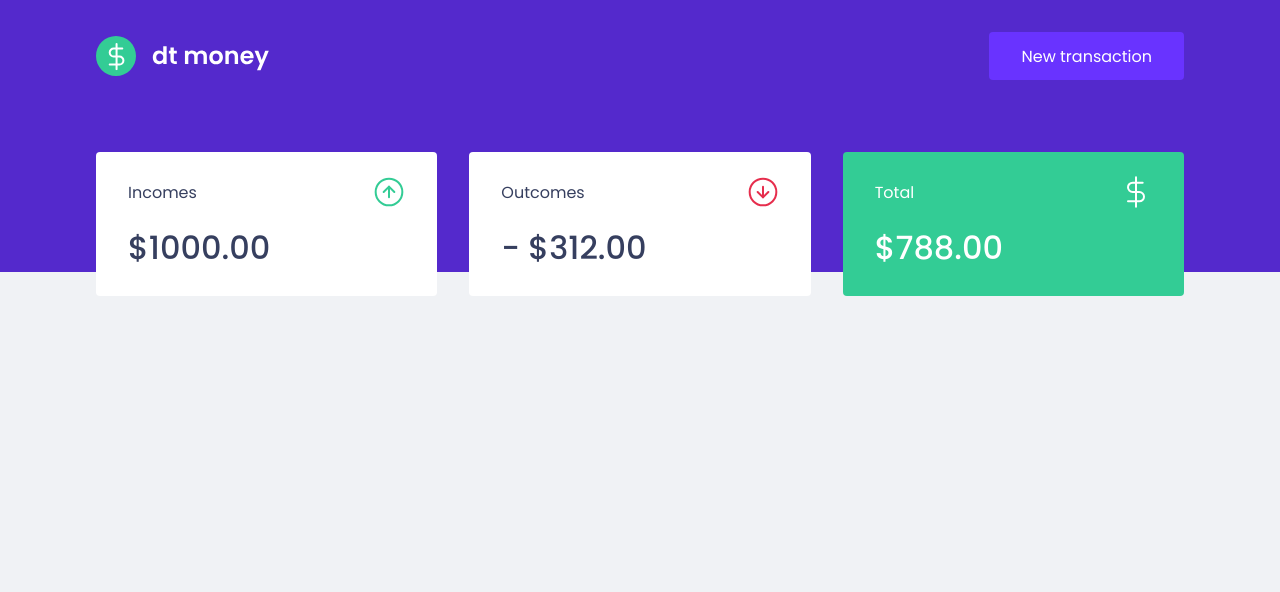
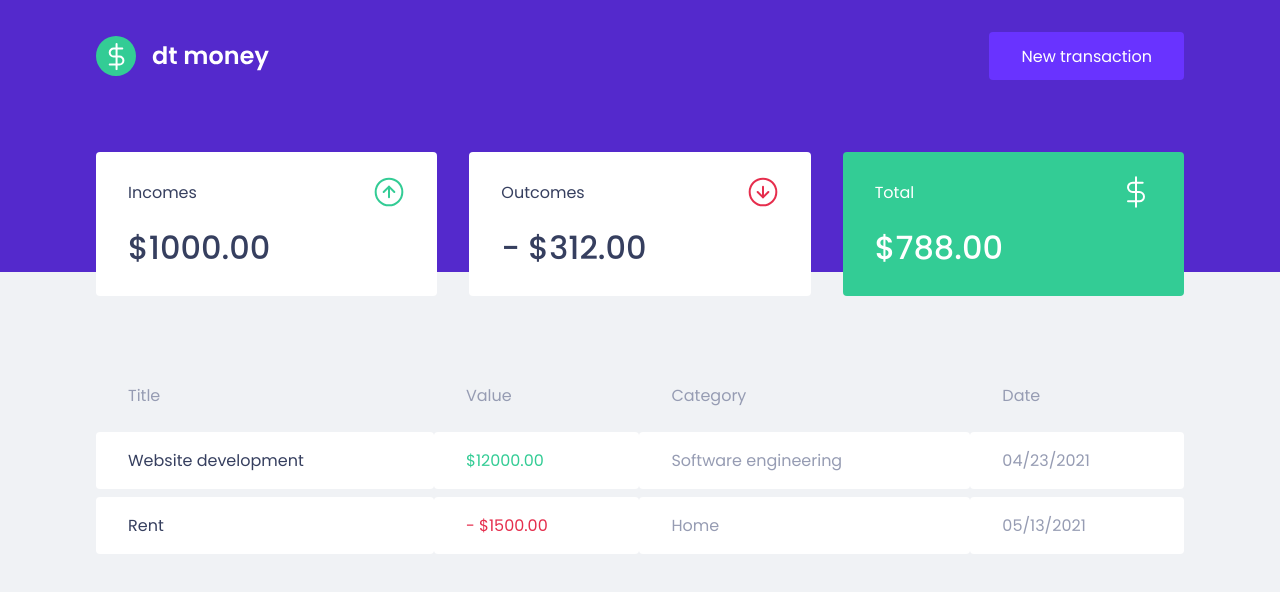
Before and after one commit to filipebteixeira98/dt-money, a React (Create React App) app: page / in a window 1280 px wide. Shown: the top 592 px of the page. Built offline with nearby package versions, Linux system fonts and the light colour scheme.

Commit message:
feat: create transactions table component

```diff
--- a/src/components/Dashboard/index.tsx
+++ b/src/components/Dashboard/index.tsx
@@ -1,4 +1,5 @@
 import { Summary } from '../Summary';
+import { TransactionsTable } from '../TransactionsTable';
 
 import { Container } from './styles';
 
@@ -6,6 +7,7 @@ export function Dashboard() {
   return (
     <Container>
       <Summary />
+      <TransactionsTable />
     </Container>
   );
 }
--- /dev/null
+++ b/src/components/TransactionsTable/index.tsx
@@ -0,0 +1,32 @@
+import { Container } from './styles';
+
+export function TransactionsTable() {
+  return (
+    <Container>
+      <table>
+        <thead>
+          <tr>
+            <th>Title</th>
+            <th>Value</th>
+            <th>Category</th>
+            <th>Date</th>
+          </tr>
+        </thead>
+        <tbody>
+          <tr>
+            <td>Website development</td>
+            <td className="deposit">$12000.00</td>
+            <td>Software engineering</td>
+            <td>04/23/2021</td>
+          </tr>
+          <tr>
+            <td>Rent</td>
+            <td className="withdraw">- $1500.00</td>
+            <td>Home</td>
+            <td>05/13/2021</td>
+          </tr>
+        </tbody>
+      </table>
+    </Container>
+  );
+}
--- /dev/null
+++ b/src/components/TransactionsTable/styles.ts
@@ -0,0 +1,38 @@
+import styled from 'styled-components';
+
+export const Container = styled.div`
+  margin-top: 4rem;
+
+  table {
+    width: 100%;
+    border-spacing: 0 0.5rem;
+
+    th {
+      padding: 1rem 2rem;
+      font-weight: 400;
+      color: var(--text-body);
+      text-align: left;
+      line-height: 1.5rem;
+    }
+
+    td {
+      padding: 1rem 2rem;
+      color: var(--text-body);
+      background: var(--shape);
+      border: 0;
+      border-radius: 0.25rem;
+
+      &:first-child {
+        color: var(--text-title);
+      }
+
+      &.deposit {
+        color: var(--green);
+      }
+
+      &.withdraw {
+        color: var(--red);
+      }
+    }
+  }
+`;
```
Also changed, not shown: tsconfig.json (+2 -8 lines).
